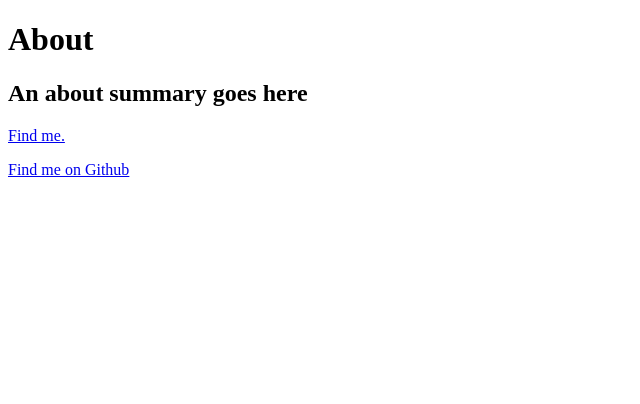
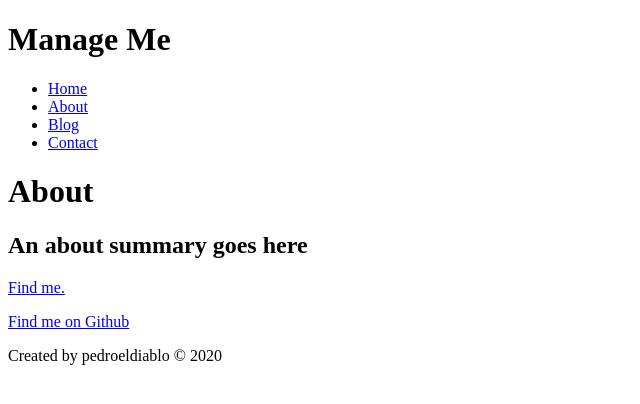
Before and after one commit to pedroeldiablo/gatsy-content-managed, a Gatsby site: page /about in a window 1280 px wide. Shown: the whole page, without its empty margins (0-640 px from the left). Built offline with nearby package versions, Linux system fonts and the light colour scheme; Gatsby itself is replaced by a stand-in of ours.

Commit message:
Splitting header and footer into components

```diff
--- /dev/null
+++ b/src/components/footer.js
@@ -0,0 +1,11 @@
+import React from 'react'
+
+export const Footer = () => {
+  return (
+    <footer>
+      <p>Created by pedroeldiablo © 2020</p>
+    </footer>
+  )
+}
+
+export default Footer
--- /dev/null
+++ b/src/components/header.js
@@ -0,0 +1,28 @@
+import React from 'react'
+import { Link } from 'gatsby'
+
+export const Header = () => {
+  return (
+    <header>
+      <h1>Manage Me</h1>
+      <nav>
+        <ul>
+          <li>
+            <Link to="/">Home</Link>
+          </li>
+          <li>
+            <Link to="/about">About</Link>
+          </li>
+          <li>
+            <Link to="/blog">Blog</Link>
+          </li>
+          <li>
+            <Link to="/contact">Contact</Link>
+          </li>
+        </ul>
+      </nav>
+    </header>
+  )
+}
+
+export default Header
--- a/src/pages/about.js
+++ b/src/pages/about.js
@@ -1,9 +1,12 @@
 import React from 'react'
 import { Link } from 'gatsby'
+import { Header } from '../components/header'
+import { Footer } from '../components/footer'
 
 export const AboutPage = () => {
   return (
     <>
+      <Header></Header>
       <h1>About</h1>
       <h2>An about summary goes here</h2>
       <p>
@@ -18,6 +21,7 @@
           Find me on Github
         </a>
       </p>
+      <Footer></Footer>
     </>
   )
 }
--- a/src/pages/blog.js
+++ b/src/pages/blog.js
@@ -1,10 +1,14 @@
 import React from 'react'
+import { Header } from '../components/header'
+import { Footer } from '../components/footer'
 
 export const BlogPage = () => {
   return (
     <>
+      <Header></Header>
       <h1>Blog</h1>
       <p>Posts will show up here later once set-up</p>
+      <Footer></Footer>
     </>
   )
 }
--- a/src/pages/contact.js
+++ b/src/pages/contact.js
@@ -1,10 +1,14 @@
 import React from 'react'
+import { Header } from '../components/header'
+import { Footer } from '../components/footer'
 
 export const ContactPage = () => {
   return (
     <>
+      <Header></Header>
       <h1>Contact Page</h1>
       <h2>Contact details will go here</h2>
+      <Footer></Footer>
     </>
   )
 }
--- a/src/pages/index.js
+++ b/src/pages/index.js
@@ -1,9 +1,12 @@
 import React from 'react'
 import { Link } from 'gatsby'
+import { Header } from '../components/header'
+import { Footer } from '../components/footer'
 
 export const IndexPage = () => {
   return (
     <>
+      <Header></Header>
       <h1>Hello.</h1>
       <h2>Welcome to a Gatsby Site</h2>
       <p>
@@ -12,6 +15,7 @@
       <p>
         <a href="https://github.com/pedroeldiablo">Find me on Github</a>
       </p>
+      <Footer></Footer>
     </>
   )
 }
```
